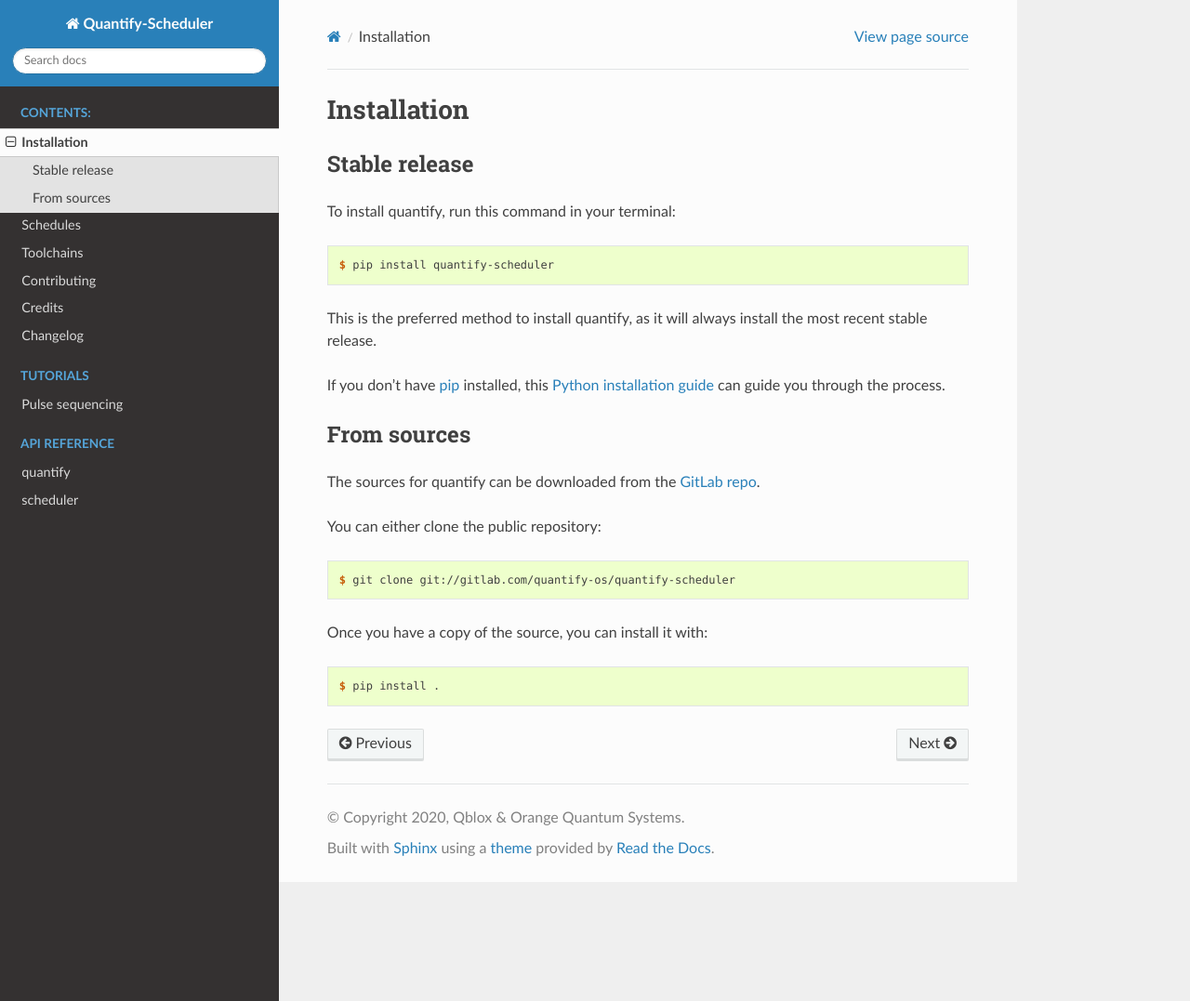
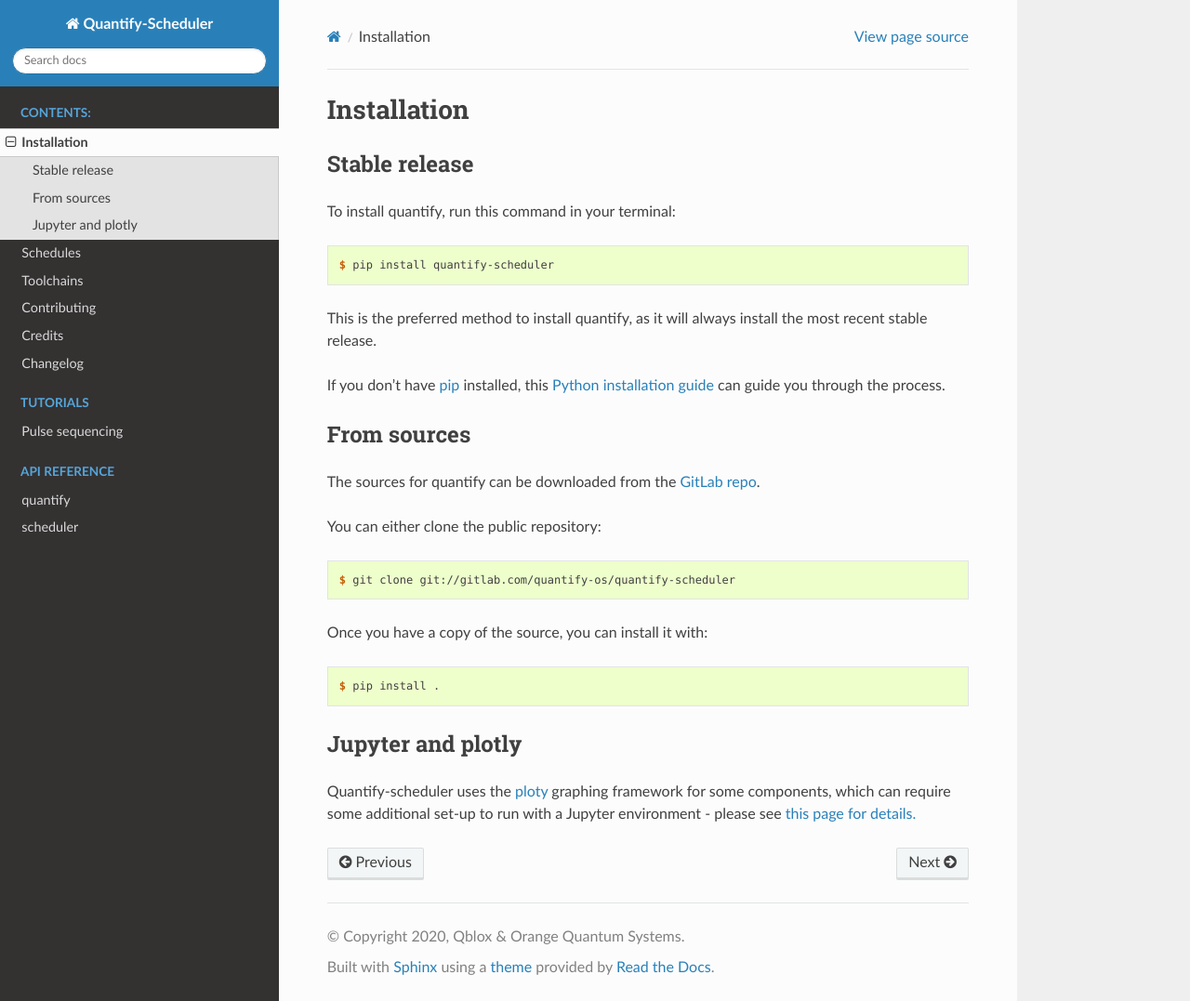
Before and after one commit to quantify-os/quantify-core, a Sphinx documentation site: the page built from docs/installation.rst, in a window 1280 px wide and 1077 px high. Shown: the whole window at 93% size. Built offline with Sphinx 7.4.7 and the Read the Docs theme 2.0.0, drawn with Linux system fonts in a browser that asks for light colours.

Commit message:
Doc help

```diff
--- a/docs/installation.rst
+++ b/docs/installation.rst
@@ -41,3 +41,14 @@
 
 
 .. _GitLab repo: https://gitlab.com/quantify-os/quantify-scheduler
+
+
+Jupyter and plotly
+-------------------
+
+Quantify-scheduler uses the `ploty`_ graphing framework for some components, which can require some additional set-up
+to run with a Jupyter environment - please see `this page for details.`_
+
+
+.. _ploty: https://plotly.com/
+.. _this page for details.: https://plotly.com/python/getting-started/#jupyter-notebook-support
```
